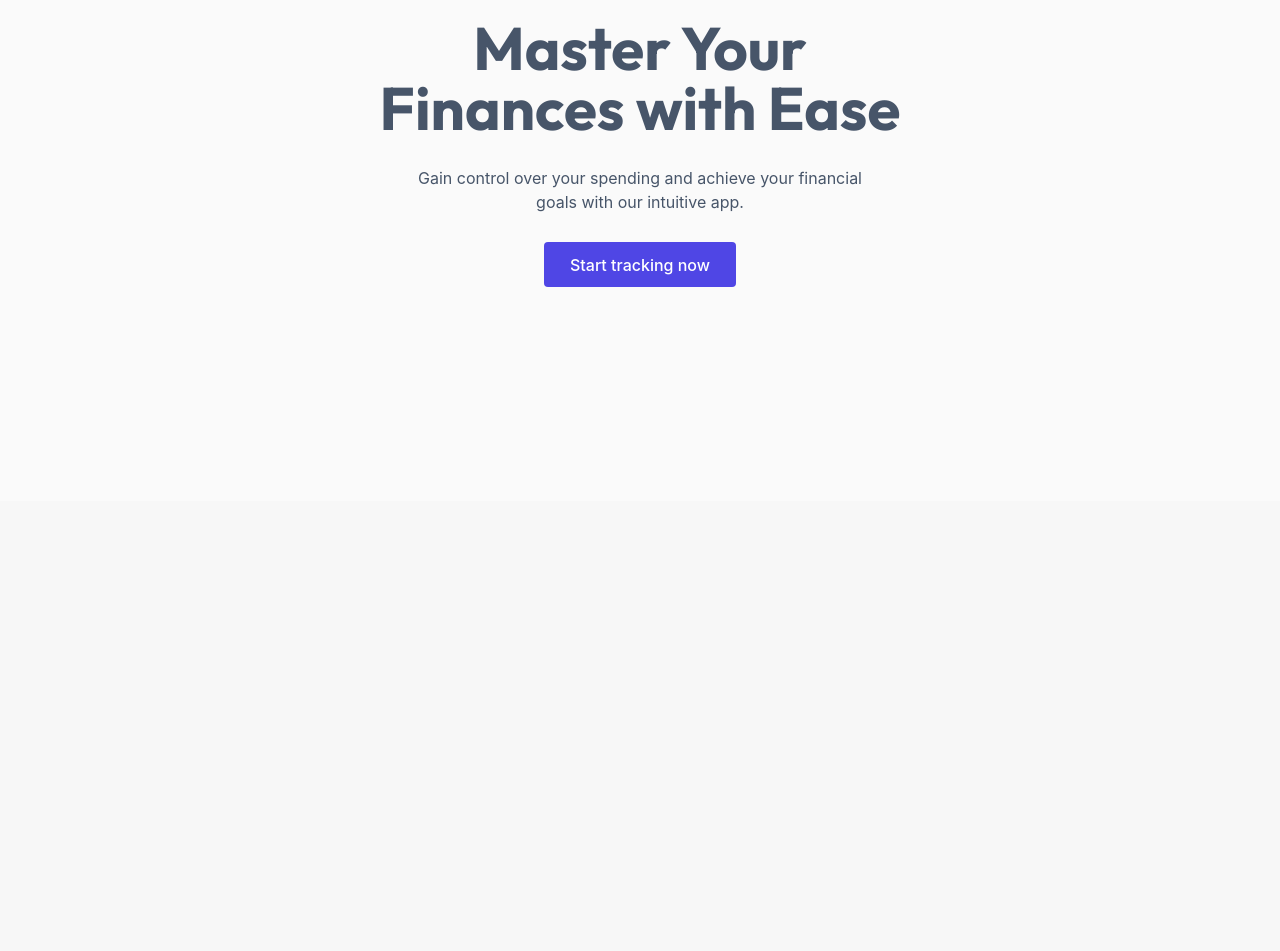
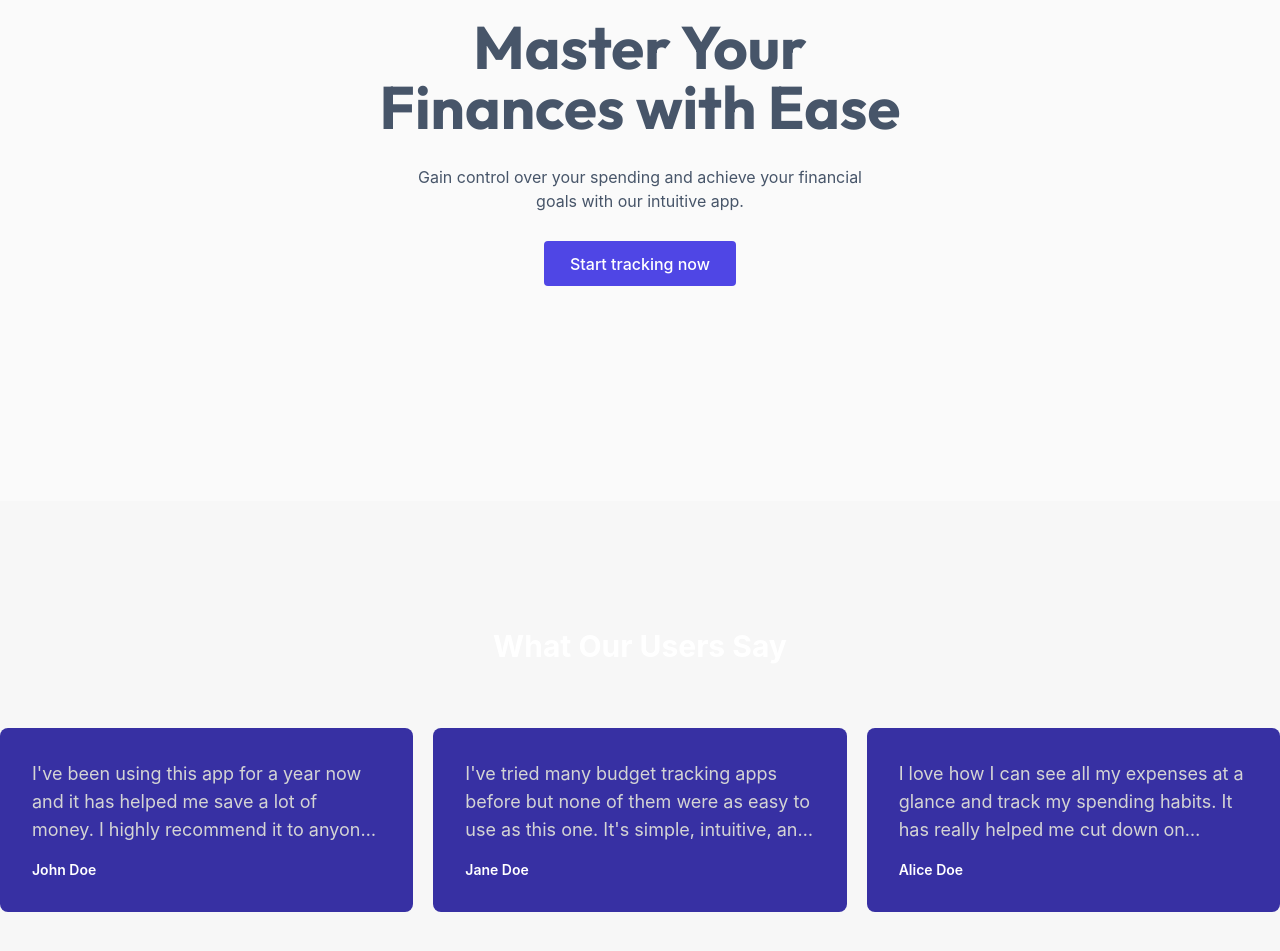
Before and after one commit to and27/tracker, a React (Vite) app: page / in a window 1280 px wide. Shown: the part 299-1250 px from the top of the page. Before the commit the page ends 800 px from the top, so only its background shows below. Built offline with nearby package versions, Linux system fonts and the light colour scheme; no server answers.

Commit message:
feat: add testimonials section to homepage

```diff
--- /dev/null
+++ b/src/components/Testimonials.tsx
@@ -0,0 +1,24 @@
+import { testimonials } from "../data/testimonials";
+
+export const Testimonials = () => {
+  return (
+    <section className="mx-auto dark:bg-indigo-950 py-[8rem]">
+      <h2 className="text-3xl font-bold text-center mb-[4rem] mx-auto">
+        What Our Users Say
+      </h2>
+      <div className="grid grid-cols-1 md:grid-cols-3 gap-5 max-w-[1280px] mx-auto  text-left">
+        {testimonials.map((testimonial, index) => (
+          <div
+            key={index}
+            className="bg-indigo-800 dark:text-white p-8 rounded-lg"
+          >
+            <p className="text-lg mb-4 line-clamp-3 text-neutral-300">
+              {testimonial.text}
+            </p>
+            <p className="text-sm font-semibold">{testimonial.name}</p>
+          </div>
+        ))}
+      </div>
+    </section>
+  );
+};
--- a/src/components/TopMenu.tsx
+++ b/src/components/TopMenu.tsx
@@ -3,7 +3,7 @@ import LinkButton from "./LinkButton";
 
 const TopMenu = () => {
   return (
-    <nav className="grid grid-cols-3 items-center gap-10 px-12 py-4 shadow-sm bg-white dark:bg-neutral-900 dark:text-white z-10 relative border-b border-neutral-800">
+    <nav className="grid grid-cols-3 items-center gap-10 px-12 py-4 shadow-sm bg-white dark:bg-neutral-900 dark:text-white z-10 relative">
       <img src="/logo.svg" alt="logo" width="50" height="50" />
       <ul className="flex justify-around justify-self-stretch">
         <li>
--- /dev/null
+++ b/src/data/testimonials.tsx
@@ -0,0 +1,14 @@
+export const testimonials = [
+  {
+    name: "John Doe",
+    text: "I've been using this app for a year now and it has helped me save a lot of money. I highly recommend it to anyone who wants to take control of their finances.",
+  },
+  {
+    name: "Jane Doe",
+    text: "I've tried many budget tracking apps before but none of them were as easy to use as this one. It's simple, intuitive, and has all the features I need.",
+  },
+  {
+    name: "Alice Doe",
+    text: "I love how I can see all my expenses at a glance and track my spending habits. It has really helped me cut down on unnecessary expenses and save more money.",
+  },
+];
--- a/src/pages/HomePage.tsx
+++ b/src/pages/HomePage.tsx
@@ -1,11 +1,13 @@
 import Hero from "../components/Hero";
+import { Testimonials } from "../components/Testimonials";
 import TopMenu from "../components/TopMenu";
 
 const HomePage = () => {
   return (
-    <div className="h-screen bg-neutral-50">
+    <div className="h-screen pattern text-white bg-neutral-50 dark:bg-neutral-900">
       <TopMenu />
       <Hero />
+      <Testimonials />
     </div>
   );
 };
```
